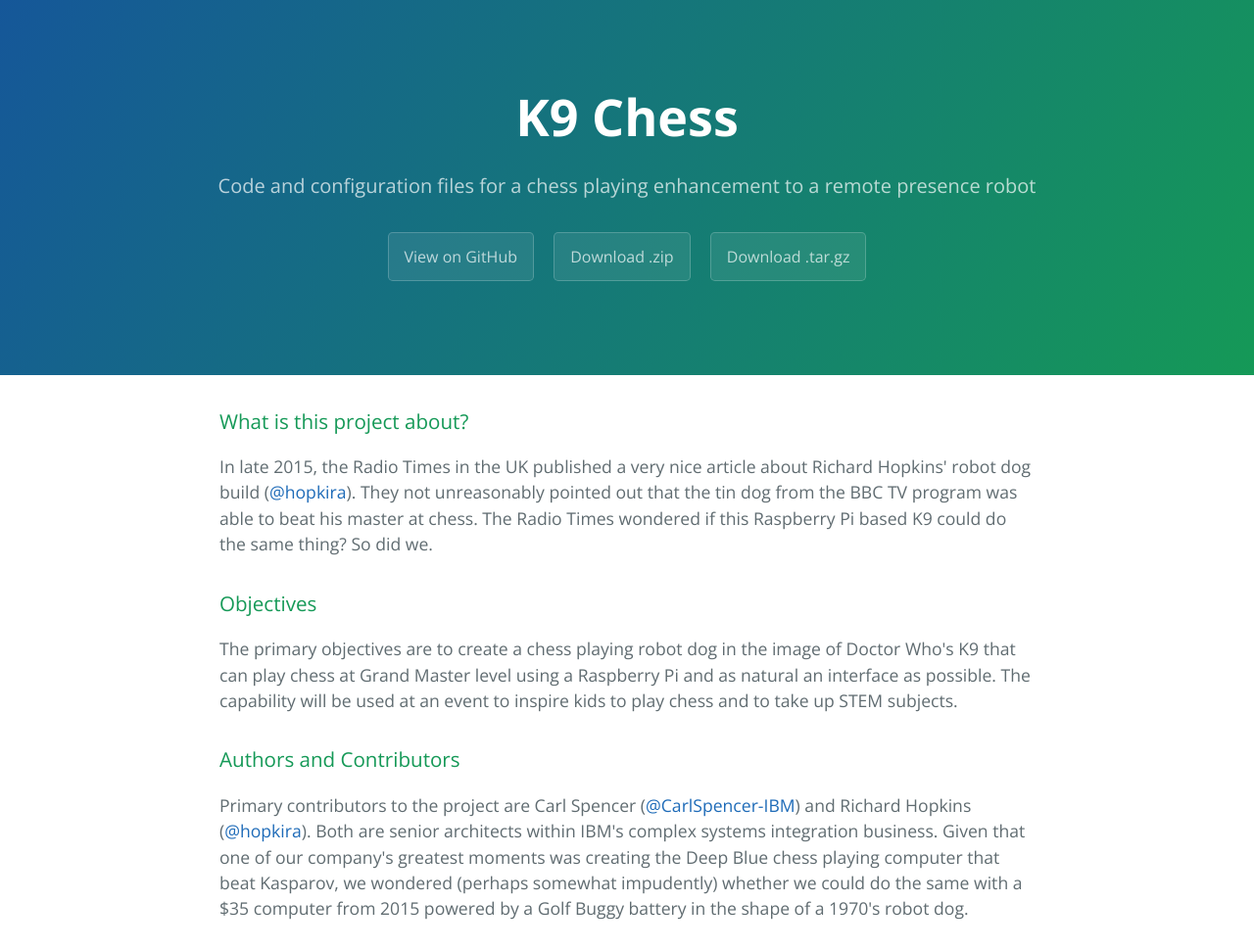
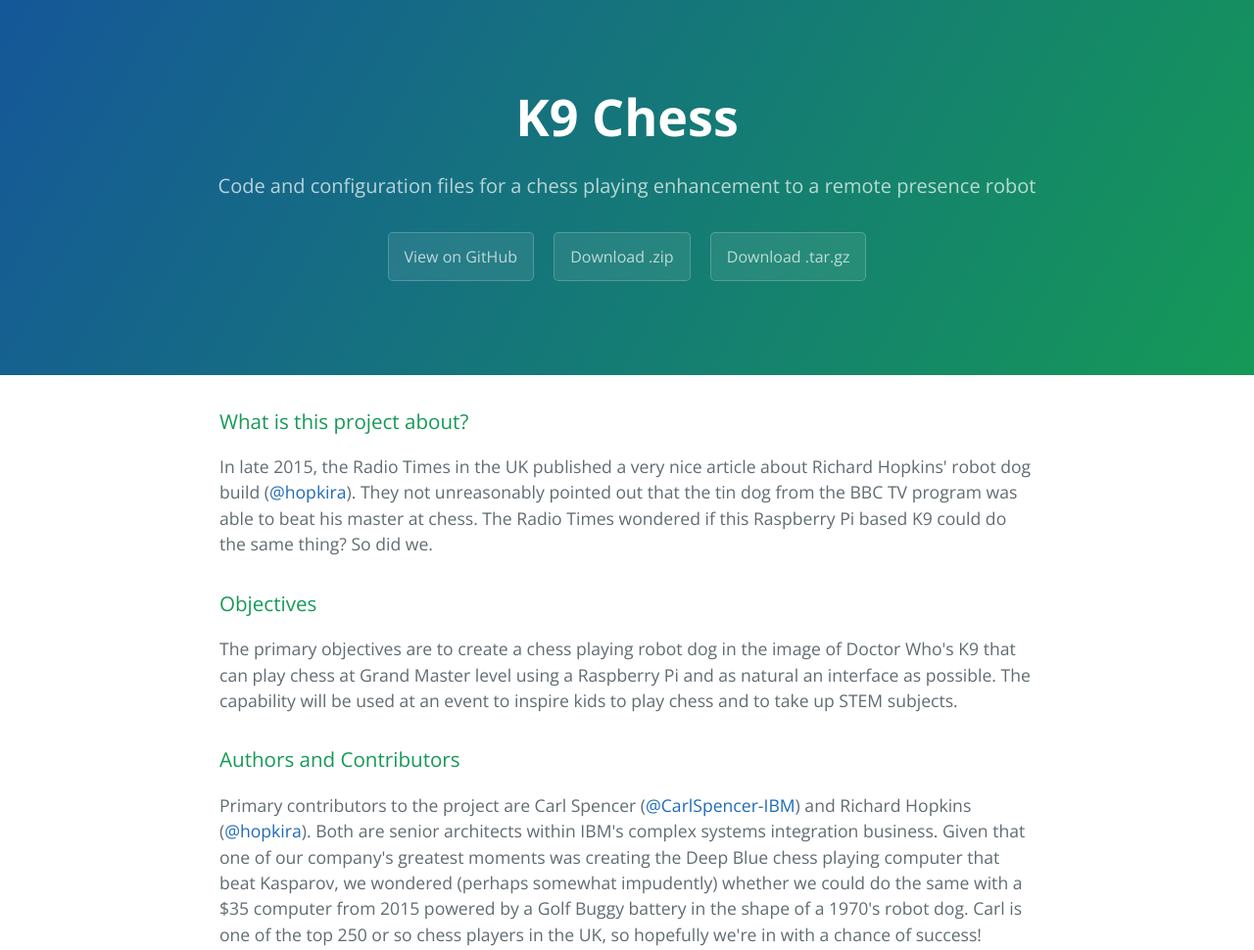
Before and after one commit to firstof9/k9chess, a plain HTML site: page index.html in a window 1280 px wide. Shown: the top 970 px of the page at 98% size. Drawn offline with nearby package versions, Linux system fonts and the light colour scheme.

Commit message:
Update index.html

```diff
--- a/index.html
+++ b/index.html
@@ -32,7 +32,7 @@
 <h3>
 <a id="authors-and-contributors" class="anchor" href="#authors-and-contributors" aria-hidden="true"><span class="octicon octicon-link"></span></a>Authors and Contributors</h3>
 
-<p>Primary contributors to the project are Carl Spencer (<a href="https://github.com/CarlSpencer-IBM" class="user-mention">@CarlSpencer-IBM</a>) and Richard Hopkins (<a href="https://github.com/hopkira" class="user-mention">@hopkira</a>).  Both are senior architects within IBM's complex systems integration business.  Given that one of our company's greatest moments was creating the Deep Blue chess playing computer that beat Kasparov, we wondered (perhaps somewhat impudently) whether we could do the same with a $35 computer from 2015 powered by a Golf Buggy battery in the shape of a 1970's robot dog.</p>
+<p>Primary contributors to the project are Carl Spencer (<a href="https://github.com/CarlSpencer-IBM" class="user-mention">@CarlSpencer-IBM</a>) and Richard Hopkins (<a href="https://github.com/hopkira" class="user-mention">@hopkira</a>).  Both are senior architects within IBM's complex systems integration business.  Given that one of our company's greatest moments was creating the Deep Blue chess playing computer that beat Kasparov, we wondered (perhaps somewhat impudently) whether we could do the same with a $35 computer from 2015 powered by a Golf Buggy battery in the shape of a 1970's robot dog.  Carl is one of the top 250 or so chess players in the UK, so hopefully we're in with a chance of success!</p>
 
 <h3>
 <a id="support-or-contact" class="anchor" href="#support-or-contact" aria-hidden="true"><span class="octicon octicon-link"></span></a>Support or Contact</h3>
```
